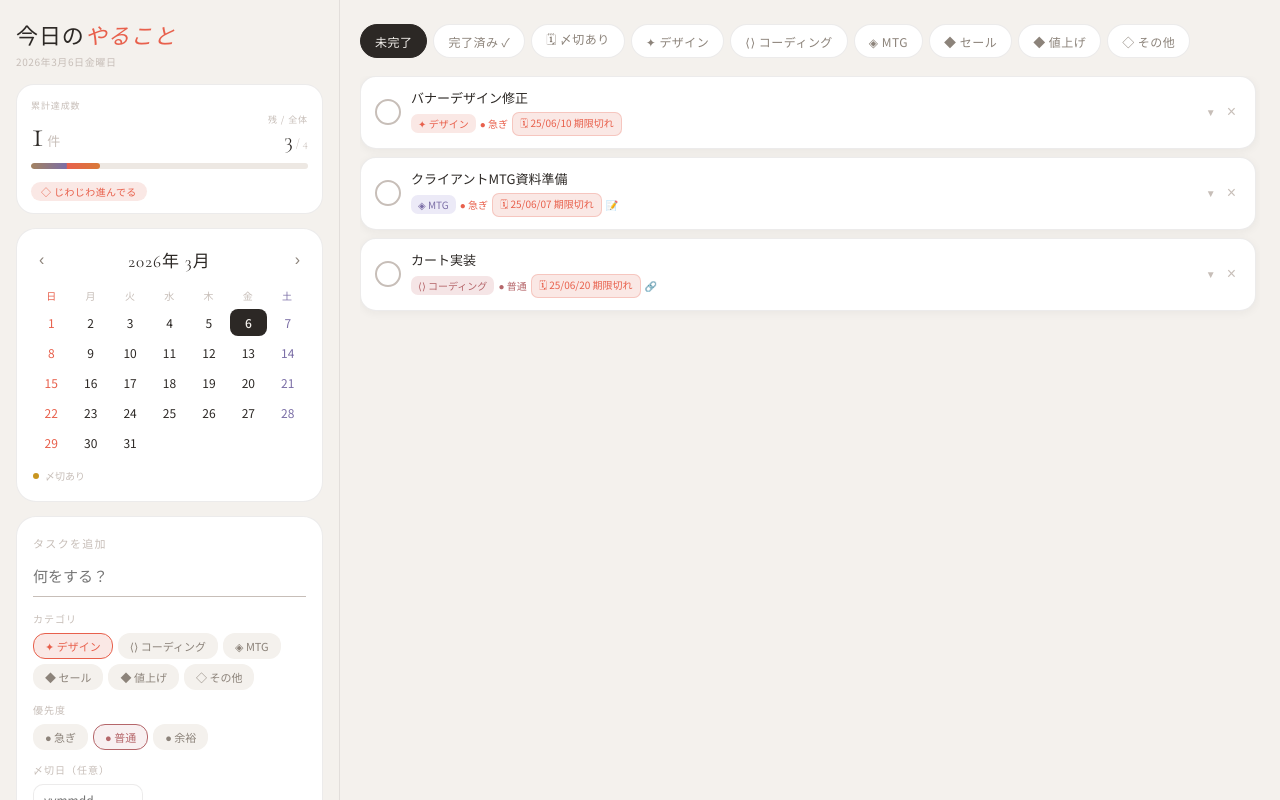
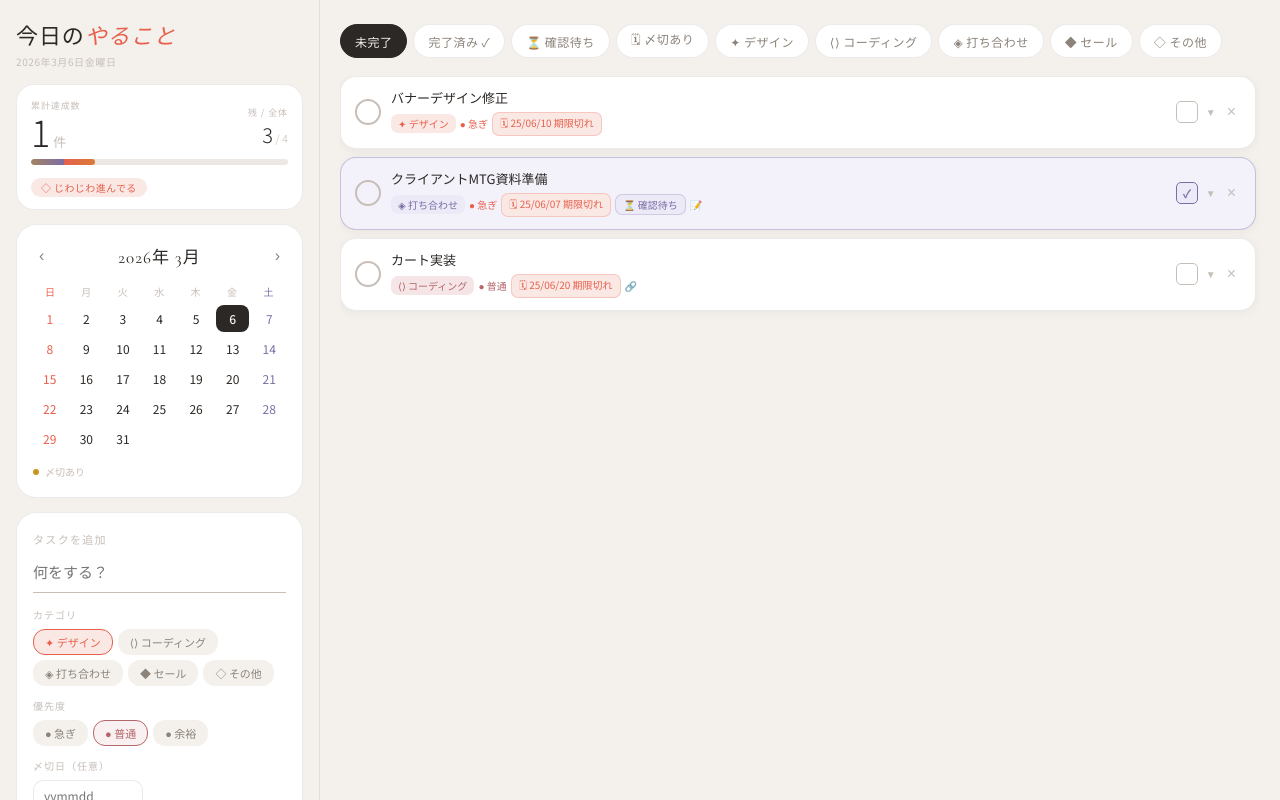
Before and after one commit to mariu-jpg/laughing-octo-system, a React (Vite) app: page / in a window 1280 px wide. Built offline with nearby package versions, Linux system fonts and the light colour scheme.

Commit message:
Add files via upload

```diff
--- a/src/App.jsx
+++ b/src/App.jsx
@@ -24,9 +24,8 @@ const P = {
 const CATEGORIES = [
   { id:"design",  label:"デザイン",    emoji:"✦",  color:P.fiesta,   bg:P.fiestaBg  },
   { id:"coding",  label:"コーディング", emoji:"⟨⟩", color:P.dusty,    bg:P.dustyBg   },
-  { id:"meeting", label:"MTG",   emoji:"◈",  color:P.lavender, bg:P.lavBg     },
+  { id:"meeting", label:"打ち合わせ",   emoji:"◈",  color:P.lavender, bg:P.lavBg     },
   { id:"sales",   label:"セール",       emoji:"◆",  color:P.saffron,  bg:P.saffronBg },
-  { id:"sales",   label:"値上げ",       emoji:"◆",  color:P.saffron,  bg:P.saffronBg },
   { id:"other",   label:"その他",       emoji:"◇",  color:P.sage,     bg:P.sageBg    },
 ];
 
@@ -42,10 +41,10 @@ const ENCOURAGEMENTS = [
 ];
 
 const INITIAL_TASKS = [
-  { id:1, text:"バナーデザイン修正",      category:"design",  done:false, priority:"high", deadline:"25/06/10", url:"",                    memo:""         },
-  { id:2, text:"クライアントMTG資料準備",  category:"meeting", done:false, priority:"high", deadline:"25/06/07", url:"",                    memo:"3Fの会議室" },
-  { id:3, text:"LP配色確認",              category:"design",  done:true,  priority:"mid",  deadline:"",         url:"",                    memo:""         },
-  { id:4, text:"カート実装",              category:"coding",  done:false, priority:"mid",  deadline:"25/06/20", url:"https://github.com",  memo:""         },
+  { id:1, text:"バナーデザイン修正",      category:"design",  done:false, waiting:false, priority:"high", deadline:"25/06/10", url:"",                    memo:""         },
+  { id:2, text:"クライアントMTG資料準備",  category:"meeting", done:false, waiting:true,  priority:"high", deadline:"25/06/07", url:"",                    memo:"3Fの会議室" },
+  { id:3, text:"LP配色確認",              category:"design",  done:true,  waiting:false, priority:"mid",  deadline:"",         url:"",                    memo:""         },
+  { id:4, text:"カート実装",              category:"coding",  done:false, waiting:false, priority:"mid",  deadline:"25/06/20", url:"https://github.com",  memo:""         },
 ];
 
 // ── Date helpers ─────────────────────────────────────────────────────────────
@@ -187,7 +186,7 @@ function MiniCalendar({ tasks }) {
 }
 
 // ── TaskCard ─────────────────────────────────────────────────────────────────
-function TaskCard({ task, onToggle, onDelete, onUpdate }) {
+function TaskCard({ task, onToggle, onToggleWaiting, onDelete, onUpdate }) {
   const [open,     setOpen]     = useState(false);
   const [editUrl,  setEditUrl]  = useState(task.url);
   const [editMemo, setEditMemo] = useState(task.memo);
@@ -199,8 +198,8 @@ function TaskCard({ task, onToggle, onDelete, onUpdate }) {
 
   return (
     <div style={{
-      background: task.done ? "#FAFAF8" : P.surface,
-      borderRadius:16, border:`1px solid ${P.border}`,
+      background: task.done ? "#FAFAF8" : task.waiting ? "#F3F1FA" : P.surface,
+      borderRadius:16, border:`1px solid ${task.waiting && !task.done ? P.lavender+"60" : P.border}`,
       overflow:"hidden", opacity: task.done ? .45 : 1,
       transition:"box-shadow .15s, transform .15s",
       boxShadow:"0 2px 10px rgba(44,40,37,.05)",
@@ -235,6 +234,13 @@ function TaskCard({ task, onToggle, onDelete, onUpdate }) {
                 border:`1px solid ${chip.c}40`,
               }}>🗓 {chip.label}</span>
             )}
+            {task.waiting && !task.done && (
+              <span style={{
+                fontSize:10, padding:"2px 7px", borderRadius:7,
+                background:P.lavBg, color:P.lavender,
+                border:`1px solid ${P.lavender}40`,
+              }}>⏳ 確認待ち</span>
+            )}
             {(task.url || task.memo) && (
               <span style={{ fontSize:10, color:P.inkFaint }}>
                 {task.url ? "🔗" : ""}{task.memo ? " 📝" : ""}
@@ -244,7 +250,24 @@ function TaskCard({ task, onToggle, onDelete, onUpdate }) {
         </div>
 
         {/* actions */}
-        <div style={{ display:"flex", gap:1, flexShrink:0 }}>
+        <div style={{ display:"flex", gap:1, flexShrink:0, alignItems:"center" }}>
+          {/* 確認依頼ボタン */}
+          {!task.done && (
+            <button
+              onClick={() => onToggleWaiting(task.id)}
+              title={task.waiting ? "確認待ち解除" : "確認依頼する"}
+              style={{
+                display:"flex", alignItems:"center", justifyContent:"center",
+                width:22, height:22, borderRadius:5, cursor:"pointer",
+                border:`1.5px solid ${task.waiting ? P.lavender : P.inkFaint}`,
+                background: task.waiting ? P.lavBg : "none",
+                color: task.waiting ? P.lavender : P.inkFaint,
+                fontSize:11, fontWeight:600,
+                transition:"all .18s", flexShrink:0,
+                marginRight:2,
+              }}
+            >{task.waiting ? "✓" : ""}</button>
+          )}
           <button onClick={() => setOpen(o=>!o)} style={{
             background:"none", border:"none", cursor:"pointer",
             color:P.inkFaint, fontSize:10, padding:"4px 5px", borderRadius:6,
@@ -403,9 +426,10 @@ function AddTaskForm({ onAdd }) {
 
 // ── Main App ─────────────────────────────────────────────────────────────────
 const FILTERS = [
-  { id:"all",      label:"未完了"     },
-  { id:"done",     label:"完了済み ✓"  },
-  { id:"deadline", label:"🗓 〆切あり" },
+  { id:"all",      label:"未完了"      },
+  { id:"done",     label:"完了済み ✓"   },
+  { id:"waiting",  label:"⏳ 確認待ち"  },
+  { id:"deadline", label:"🗓 〆切あり"  },
   ...CATEGORIES.map(c => ({ id:c.id, label:`${c.emoji} ${c.label}` })),
 ];
 
@@ -434,7 +458,7 @@ export default function App() {
   }, [tasks]);
 
   const addTask = ({ text, category, priority, deadline }) => {
-    setTasks(prev => [{ id:Date.now(), text, category, priority, deadline, done:false, url:"", memo:"" }, ...prev]);
+    setTasks(prev => [{ id:Date.now(), text, category, priority, deadline, done:false, waiting:false, url:"", memo:"" }, ...prev]);
   };
   const toggleTask = id => setTasks(prev => prev.map(t => {
     if (t.id !== id) return t;
@@ -445,6 +469,7 @@ export default function App() {
     }
     return { ...t, done:!t.done };
   }));
+  const toggleWaiting = id => setTasks(prev => prev.map(t => t.id===id ? {...t, waiting:!t.waiting} : t));
   const deleteTask = id => setTasks(prev => prev.filter(t => t.id !== id));
   const updateTask = (id, patch) => setTasks(prev => prev.map(t => t.id===id ? {...t,...patch} : t));
 
@@ -456,6 +481,8 @@ export default function App() {
   const filteredTasks = useMemo(() => {
     if (activeFilter === "done")
       return tasks.filter(t => t.done);
+    if (activeFilter === "waiting")
+      return tasks.filter(t => !t.done && t.waiting);
     if (activeFilter === "deadline")
       return tasks
         .filter(t => !t.done && !!parseDeadline(t.deadline))
@@ -536,7 +563,7 @@ export default function App() {
           overflow:hidden;
         }
         .col-left {
-          width:340px;
+          width:320px;
           flex-shrink:0;
           display:flex;
           flex-direction:column;
@@ -611,14 +638,14 @@ export default function App() {
             <div style={{ display:"flex", justifyContent:"space-between", alignItems:"flex-end", marginBottom:10 }}>
               <div>
                 <div style={{ fontSize:9, color:P.inkFaint, letterSpacing:".1em", marginBottom:1 }}>累計達成数</div>
-                <div style={{ fontFamily:"'Cormorant Garamond',serif", fontSize:40, fontWeight:300, color:P.ink, lineHeight:1 }}>
+                <div style={{ fontFamily:"'Noto Sans JP',sans-serif", fontSize:36, fontWeight:300, color:P.ink, lineHeight:1 }}>
                   {done}<span style={{ fontSize:13, color:P.inkFaint }}> 件</span>
                 </div>
               </div>
               <div style={{ textAlign:"right" }}>
                 <div style={{ fontSize:9, color:P.inkFaint, letterSpacing:".1em", marginBottom:1 }}>残 / 全体</div>
-                <div style={{ fontFamily:"'Cormorant Garamond',serif", fontSize:22, fontWeight:300, color:P.ink }}>
-                  {undone}<span style={{ fontSize:12, color:P.inkFaint }}> / {total}</span>
+                <div style={{ fontFamily:"'Noto Sans JP',sans-serif", fontSize:20, fontWeight:300, color:P.ink }}>
+                  {undone}<span style={{ fontSize:11, color:P.inkFaint, fontWeight:300 }}> / {total}</span>
                 </div>
               </div>
             </div>
@@ -672,13 +699,14 @@ export default function App() {
               }}>
                 <div style={{ fontSize:28, opacity:.5, marginBottom:8 }}>✦</div>
                 {activeFilter==="done"     ? "まだ完了したタスクはありません" :
+                 activeFilter==="waiting"  ? "確認待ちのタスクはありません"   :
                  activeFilter==="deadline" ? "〆切のあるタスクはありません"   :
                  "タスクなし。余裕の一日！"}
               </div>
             ) : (
               filteredTasks.map(t => (
                 <TaskCard key={t.id} task={t}
-                  onToggle={toggleTask} onDelete={deleteTask} onUpdate={updateTask} />
+                  onToggle={toggleTask} onToggleWaiting={toggleWaiting} onDelete={deleteTask} onUpdate={updateTask} />
               ))
             )}
           </div>
```
